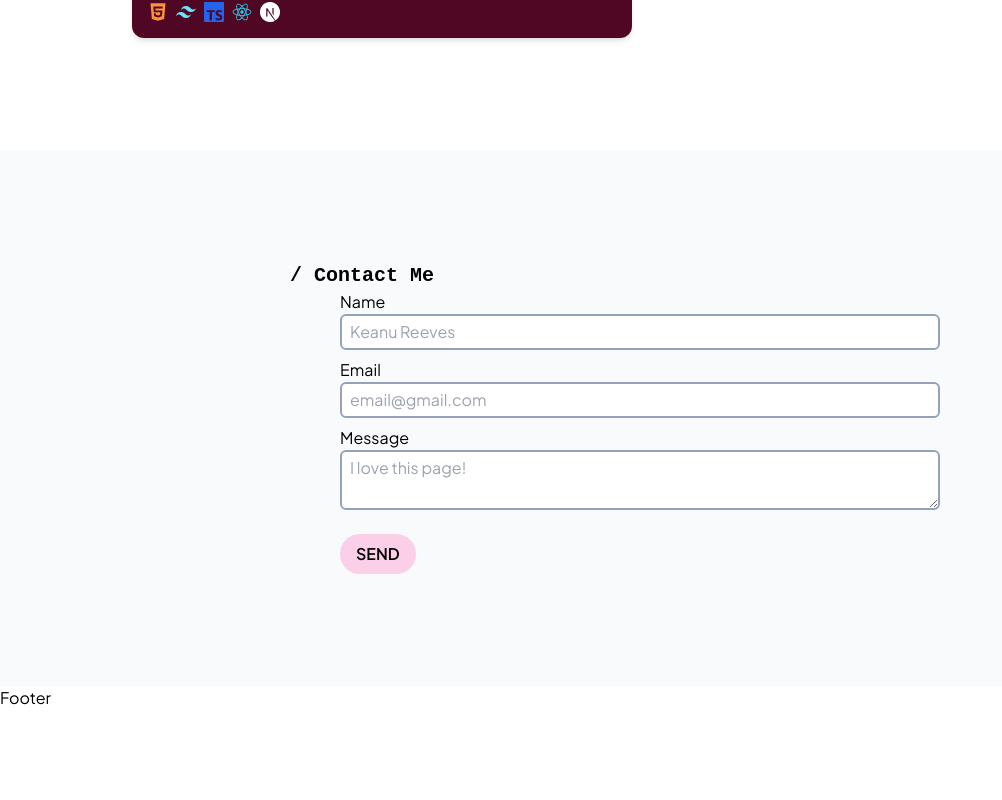
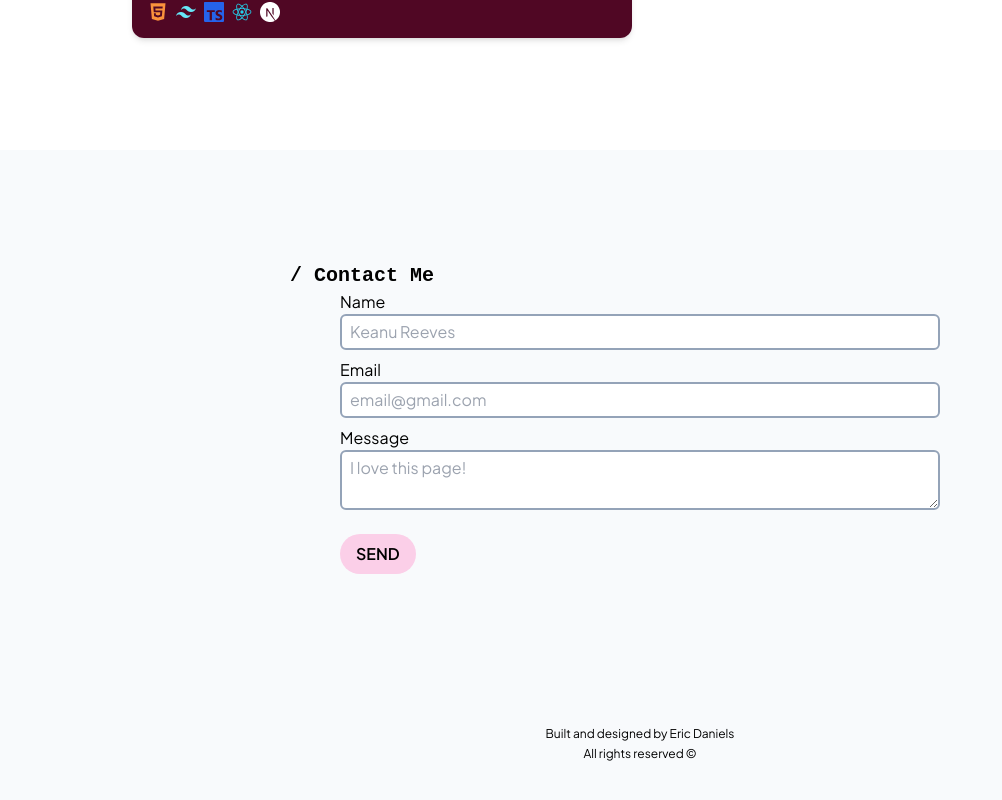
Before and after one commit to EricDanielsH/ericdaniels.dev, a Next.js app: page / in a window 1280 px wide. Shown: the part 2988-3788 px from the top of the page, without its empty margins (0-1002 px from the left). Before the commit the page ends 3698 px from the top, so only its background shows below. Built offline with nearby package versions, Linux system fonts and the light colour scheme.

Commit message:
Finish footer

```diff
--- a/components/Footer.tsx
+++ b/components/Footer.tsx
@@ -2,7 +2,10 @@ import React from 'react'
 
 const Footer = () => {
   return (
-    <div>Footer</div>
+    <footer className='bg-slate-50 flex flex-col items-center justify-center py-10 text-xs gap-1'>
+      <div>Built and designed by Eric Daniels</div>
+      <div>All rights reserved &copy;</div>
+    </footer>
   )
 }
 
```
